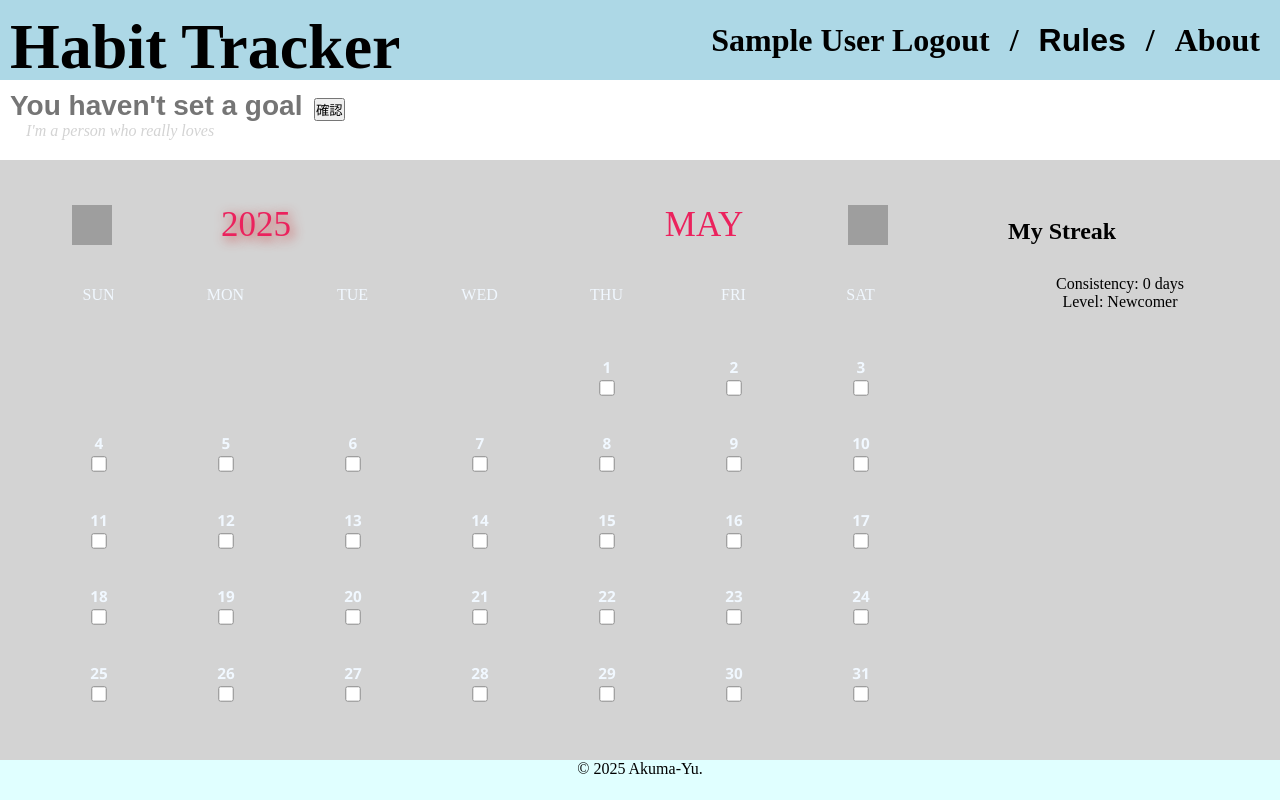
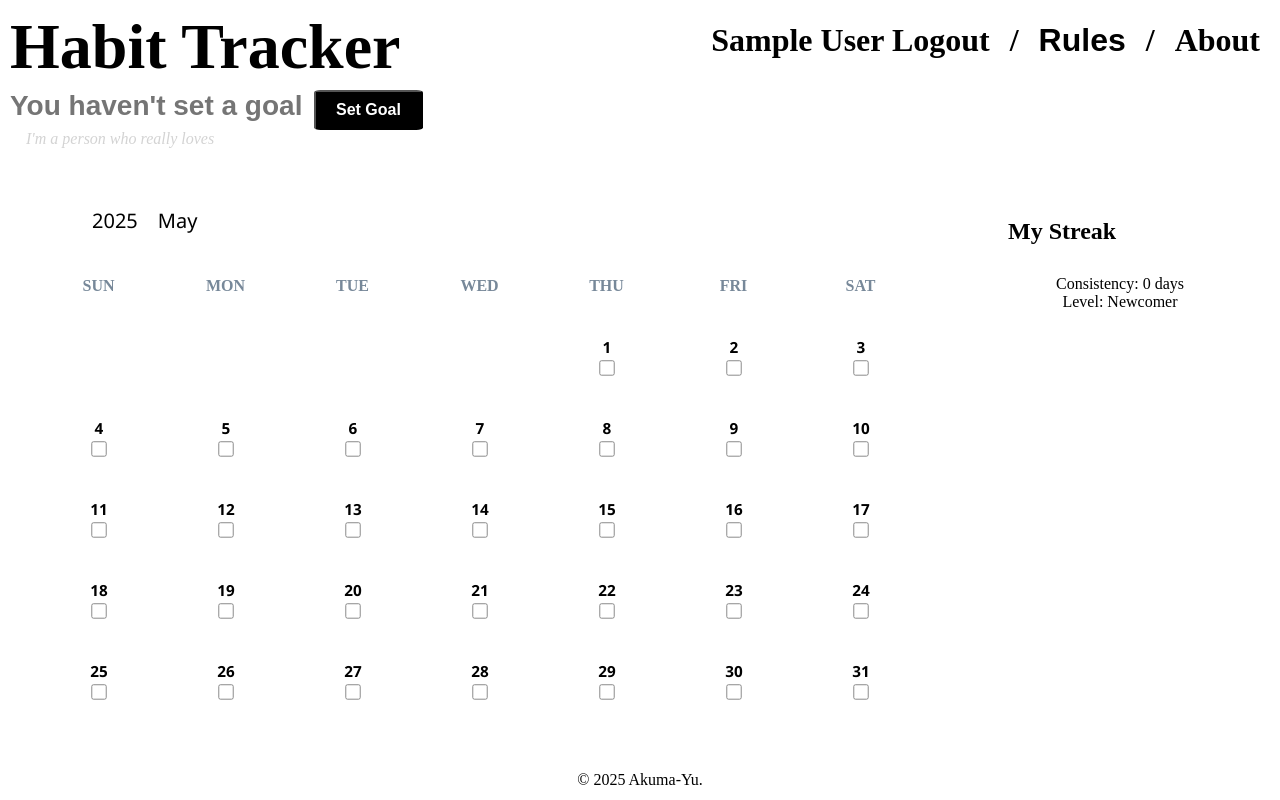
Before and after one commit to Ting-Yu-Lai/Habit_Tracker, a PHP site: page / in a window 1280 px wide. Run offline with PHP 8.4, Linux system fonts and the light colour scheme; the visitor is signed in with stand-in values (Sample User, id 1); data that the repository does not hold is empty; grey boxes are pictures that could not be loaded.

Commit message:
css外觀調整

```diff
--- a/calender.php
+++ b/calender.php
@@ -82,9 +82,13 @@ $stmt->close();
             margin-left: -1px;
             margin-bottom: -1px;
             text-align: center;
-            color: rgb(241, 248, 255);
+            color: lightslategray;
             border-radius: 50%;
             padding-top: 20px;
+            font-weight: bold;
+            display: flex;
+            align-items: center;
+            justify-content: center;
         }
 
         /* 星期一到星期日的外框 */
@@ -93,28 +97,18 @@ $stmt->close();
             width: calc(100% / 7);
             height: 66.86px;
             background-color: transparent;
-
             margin-left: -1px;
             margin-bottom: -1px;
-
             display: flex;
             align-items: center;
             justify-content: center;
-
-            color: #f1f8ff;
+            color:rgb(0, 0, 0);
             font-family: 'Segoe UI', Tahoma, Geneva, Verdana, sans-serif;
-            /* 字型 */
             font-size: 18px;
-            /* 字體大小 */
             font-weight: 500;
-            /* 字體粗細 */
-
             border-radius: 50%;
-            /* 圓形外觀 */
             transform: scale(0.85);
-            /* 稍微小一點但不壓縮太過 */
             transition: all 0.2s ease-in-out;
-            /* 增加動態感 */
         }
 
         .day-content {
@@ -127,39 +121,42 @@ $stmt->close();
         .date-number {
             font-size: 18px;
             font-weight: bold;
-            color: #f1f8ff;
+            color:rgb(0, 0, 0);
             margin-bottom: 4px;
         }
 
         .check-day {
             width: 18px;
             height: 18px;
-            accent-color: #ff6b6b;
-            /* 讓 checkbox 更美觀 */
+            accent-color:rgb(63, 250, 0);
             cursor: pointer;
         }
 
 
         .box-yearandmonth {
             width: 100%;
-            height: 50px;
+            height: 20px;
             /* background-color: #f0f0f0; */
             display: flex;
-            justify-content: space-between;
-            /* align-items: center; */
+            justify-content: start;
+            align-items: center;
+            /* text-align: center; */
             /* border-bottom: 1px solid #ccc; */
         }
 
         .box-year {
             text-align: center;
             /* padding-top: 15px; */
-            font-size: 35px;
-            width: 50%;
+            font-size: 20px;
+            /* width: 50%; */
+            margin-left: 60px;
+            /* font-style: italic; */
             height: 100%;
             background-color: transparent;
-            color: rgb(235, 34, 93);
-            text-shadow: 3px 3px 12px rgb(200, 50, 50);
-            position: relative;
+            color: rgb(0, 0, 0);
+            /* position: relative; */
+            font-family: 'Segoe UI', sans-serif;
+
         }
 
         .month-left {
@@ -176,12 +173,15 @@ $stmt->close();
 
         .box-month {
             text-align: center;
-            font-size: 35px;
-            width: 50%;
+            /* font-style: italic; */
+            font-family: 'Segoe UI', sans-serif;
+            font-size: 20px;
+            /* width: 50%; */
             height: 100%;
+            margin-left: 20px;
             background-color: transparent;
-            color: rgb(235, 34, 93);
-            position: relative;
+            color: rgb(0, 0, 0);
+            /* position: relative; */
         }
 
         .month-right {
@@ -205,11 +205,11 @@ $stmt->close();
     <div class="box-yearandmonth">
         <div class="box-year">
             <?php echo "$year"; ?>
-            <a id="preMonthBtn" class="month-left" href="index.php?year=<?php echo $preYear; ?>&month=<?php echo $preMonth; ?>"></a>
+            <!-- <a id="preMonthBtn" class="month-left" href="index.php?year=<?php echo $preYear; ?>&month=<?php echo $preMonth; ?>"></a> -->
         </div>
         <div class="box-month">
             <?php echo "$eng_month"; ?>
-            <a id="nextMonthBtn" class="month-right" href="index.php?year=<?php echo $nextYear; ?>&month=<?php echo $nextMonth; ?>"></a>
+            <!-- <a id="nextMonthBtn" class="month-right" href="index.php?year=<?php echo $nextYear; ?>&month=<?php echo $nextMonth; ?>"></a> -->
         </div>
     </div>
 
--- a/calender_variable.php
+++ b/calender_variable.php
@@ -47,5 +47,5 @@ if ($month + 1 < 13) {
     $nextYear = $year + 1;
 }
 
-$eng_month = strtoupper(date("M", strtotime("$year-$month-01")));
+$eng_month = date("F", strtotime("$year-$month-01"));
 ?>
--- a/index.php
+++ b/index.php
@@ -43,7 +43,7 @@ $stmt->close();
       width: 100%;
       height: 10vh;
       padding: 10px;
-      background-color: lightblue;
+      /* background-color: lightblue; */
       display: flex;
       justify-content: space-between;
     }
@@ -74,6 +74,25 @@ $stmt->close();
       padding: 10px
     }
 
+    .goal-bar button {
+      height: 40px;
+      padding: 0 20px;
+      font-size: 16px;
+      font-weight: bold;
+      background-color: #000;
+      color: #fff;
+      /* border: none; */
+      border-radius: 6%;
+      cursor: pointer;
+      transition: background-color 0.3s ease, color 0.3s ease;
+    }
+
+    .goal-bar button:hover {
+      background-color: #fff;
+      color: #000;
+      /* border: 2px solid #000; */
+    }
+
     .rulesModal {
       display: none;
       position: fixed;
@@ -116,7 +186,7 @@ $stmt->close();
     .main {
       width: 100%;
       height: 75vh;
-      background-color: lightgray;
+      /* background-color: lightgray; */
       display: flex;
       justify-content: center;
       align-items: center;
@@ -199,8 +269,11 @@ $stmt->close();
     footer {
       width: 100%;
       height: 5vh;
-      background-color: lightcyan;
+      /* background-color: lightcyan; */
       text-align: center;
+      display: flex;
+      justify-content: center;
+      align-items: center;
     }
 
     a {
@@ -247,9 +320,9 @@ $stmt->close();
         <input type="text" name="goal" id="" placeholder="You haven't set a goal yet.">
       <?php endif; ?>
       <?php if (!$goal): ?>
-        <button type="submit">確認</button>
+        <button type="submit">Set Goal</button>
       <?php else: ?>
-        <button type="submit">更新</button>
+        <button type="submit">Edit Goal</button>
       <?php endif; ?>
     </form>
     <div class="goal-text">I'm a person who really loves <?= $goal ?> </div>
```
Also changed, not shown: other parts of index.php (+61 -2 lines).
